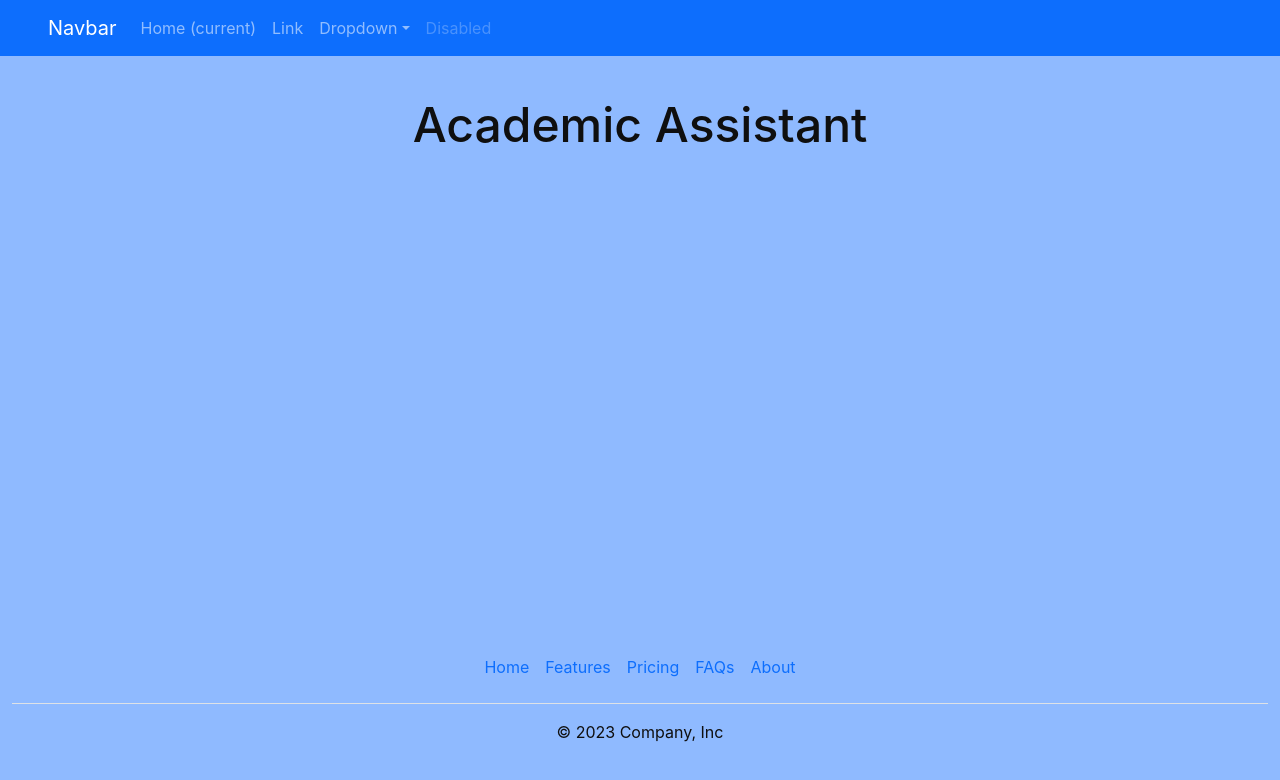
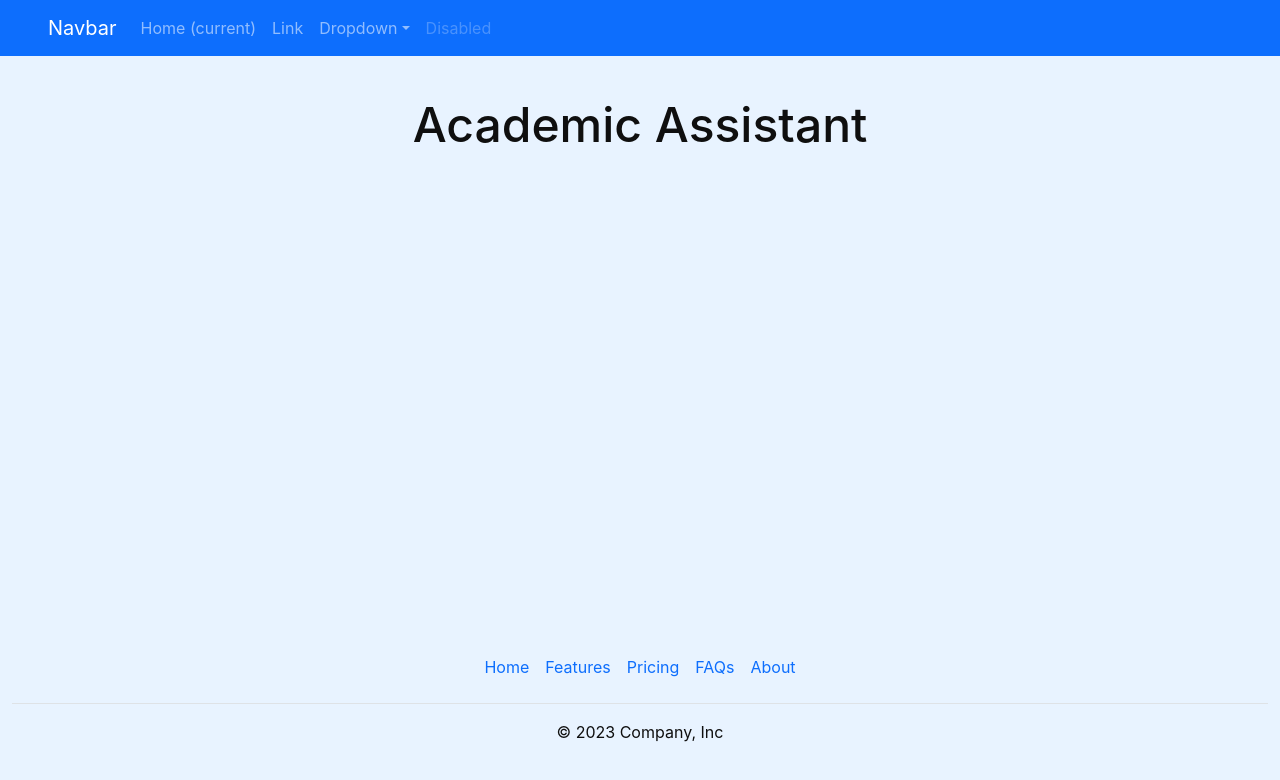
Before and after one commit to justinbornais/accessible-assistant-499, a React (Create React App) app in the folder frontend/: page / in a window 1280 px wide. Shown: the top 780 px of the page. Built offline with nearby package versions, Linux system fonts and the light colour scheme.

Commit message:
Updated styles.

```diff
--- a/frontend/src/index.css
+++ b/frontend/src/index.css
@@ -1,5 +1,5 @@
 :root {
-  --background: #8fbaff;
+  --background: #e8f3ff;
   --text: #0f0f0f;
 }
 
```
